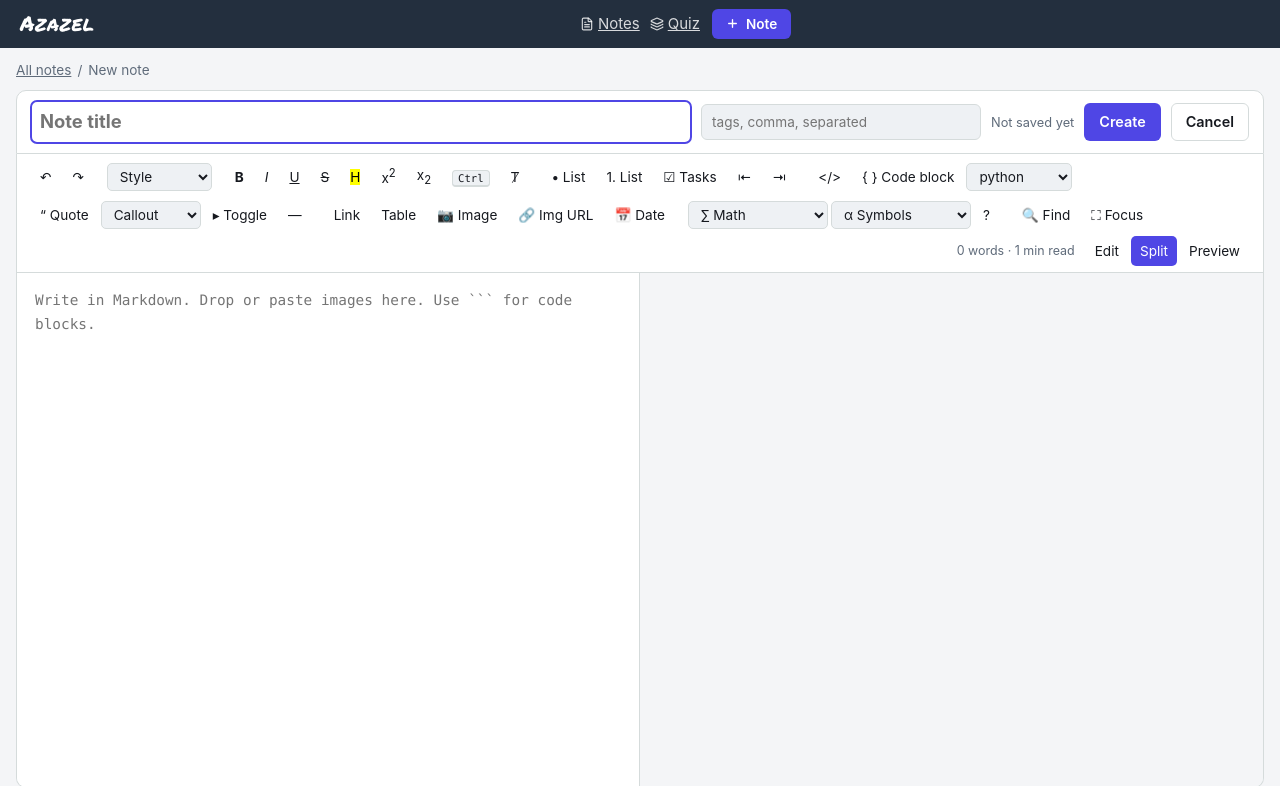
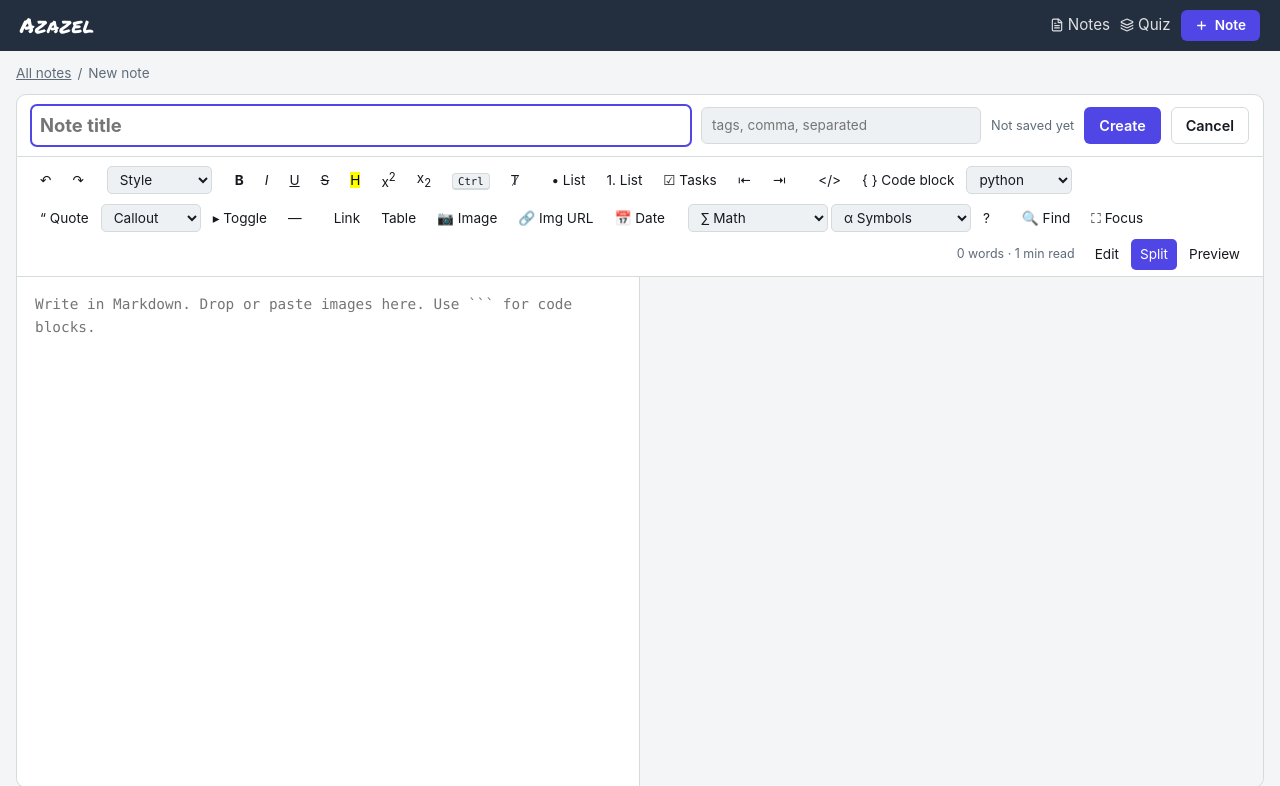
Before and after one commit to Nishanth-Siraj/my-notes-app, a FastAPI app: page /notes/new in a window 1280 px wide. Shown: the top 786 px of the page. Run offline with FastAPI, Linux system fonts and the light colour scheme; some libraries are stand-ins or nearby versions.

Commit message:
Revert topbar layout to original flex; keep Anki-style button UI
- topbar-inner back to flex (brand left, nav+buttons right) - original indentation
- + Note / + Card button now uses abtn.primary (Anki button style, no box shadow)
- Log out uses linkbtn ghost style matching Anki right side

Co-Authored-By: Claude Sonnet 4.6 <noreply@anthropic.com>

```diff
--- a/notes_app/static/style.css
+++ b/notes_app/static/style.css
@@ -54,14 +54,9 @@ h1 { margin: 0; font-size: 1.6rem; line-height: 1.25; }
 /* ---------------- Top bar ---------------- */
 .topbar { background: var(--bar-bg); color: var(--bar-text); }
 .topbar-inner {
-  padding: 6px 20px; min-height: 48px;
-  display: grid; grid-template-columns: 1fr auto 1fr; align-items: center; gap: 12px;
+  padding: 10px 20px;
+  display: flex; align-items: center; justify-content: space-between; gap: 12px;
 }
-/* reuse Anki's tb-side / tb-center classes so both apps share the same nav style */
-.topbar-inner .tb-side.left { font-family: 'Permanent Marker', cursive; font-size: 1.3rem; }
-.topbar-inner .tb-center a { color: rgba(255,255,255,.82); font-size: 15px; }
-.topbar-inner .tb-center a:hover { color: #fff; }
-.topbar-inner .tb-center a.current { color: #fff; font-weight: 700; border-bottom: 2px solid #fff; }
 .abtn.primary { background: var(--accent); color: #fff; border: none; border-radius: 6px; padding: 5px 14px; font-size: .85rem; font-weight: 600; text-decoration: none; display: inline-flex; align-items: center; gap: 4px; cursor: pointer; }
 .abtn.primary:hover { opacity: .88; }
 .brand { color: inherit; text-decoration: none; font-family: 'Permanent Marker', cursive; font-size: 1.3rem; letter-spacing: .5px; }
@@ -69,6 +64,8 @@ h1 { margin: 0; font-size: 1.6rem; line-height: 1.25; }
 .navlink { color: inherit; text-decoration: none; opacity: .85; font-size: .95rem; }
 .navlink:hover { opacity: 1; text-decoration: underline; }
 .topbar .btn.ghost { color: inherit; border-color: rgba(255,255,255,.3); }
+.topbar .linkbtn { background: none; border: 1px solid rgba(255,255,255,.3); border-radius: 6px; color: rgba(255,255,255,.85); cursor: pointer; font: inherit; font-size: .85rem; padding: 4px 10px; display: inline-flex; align-items: center; gap: 3px; }
+.topbar .linkbtn:hover { background: rgba(255,255,255,.1); color: #fff; }
 
 /* ---------------- Layout ---------------- */
 .container { max-width: 1100px; margin: 0 auto; padding: 24px 16px 64px; }
--- a/notes_app/templates/base.html
+++ b/notes_app/templates/base.html
@@ -16,12 +16,10 @@
 
 <header class="topbar">
   <div class="topbar-inner">
-    <a class="brand tb-side left" href="/">Azazel</a>
-    <nav class="tb-center topnav">
-      <a href="/" class="{% if nav == 'notes' %}current{% endif %}"><i data-lucide="file-text" class="nav-icon"></i>Notes</a>
-      <a href="/quiz" class="{% if nav == 'quiz' %}current{% endif %}"><i data-lucide="layers" class="nav-icon"></i>Quiz</a>
-    </nav>
-    <div class="tb-side right">
+    <a class="brand" href="/">Azazel</a>
+    <nav class="topnav">
+      <a href="/" class="navlink {% if nav == 'notes' %}active{% endif %}"><i data-lucide="file-text" class="nav-icon"></i>Notes</a>
+      <a href="/quiz" class="navlink {% if nav == 'quiz' %}active{% endif %}"><i data-lucide="layers" class="nav-icon"></i>Quiz</a>
       {% if nav == 'quiz' %}
       <a href="/quiz/add" class="abtn primary"><i data-lucide="plus" class="btn-icon"></i>Card</a>
       {% else %}
@@ -30,7 +28,7 @@
       {% if has_password %}
       <form method="post" action="/logout" class="inline"><button class="linkbtn" type="submit"><i data-lucide="log-out" class="btn-icon"></i>Log out</button></form>
       {% endif %}
-    </div>
+    </nav>
   </div>
 </header>
 
```
